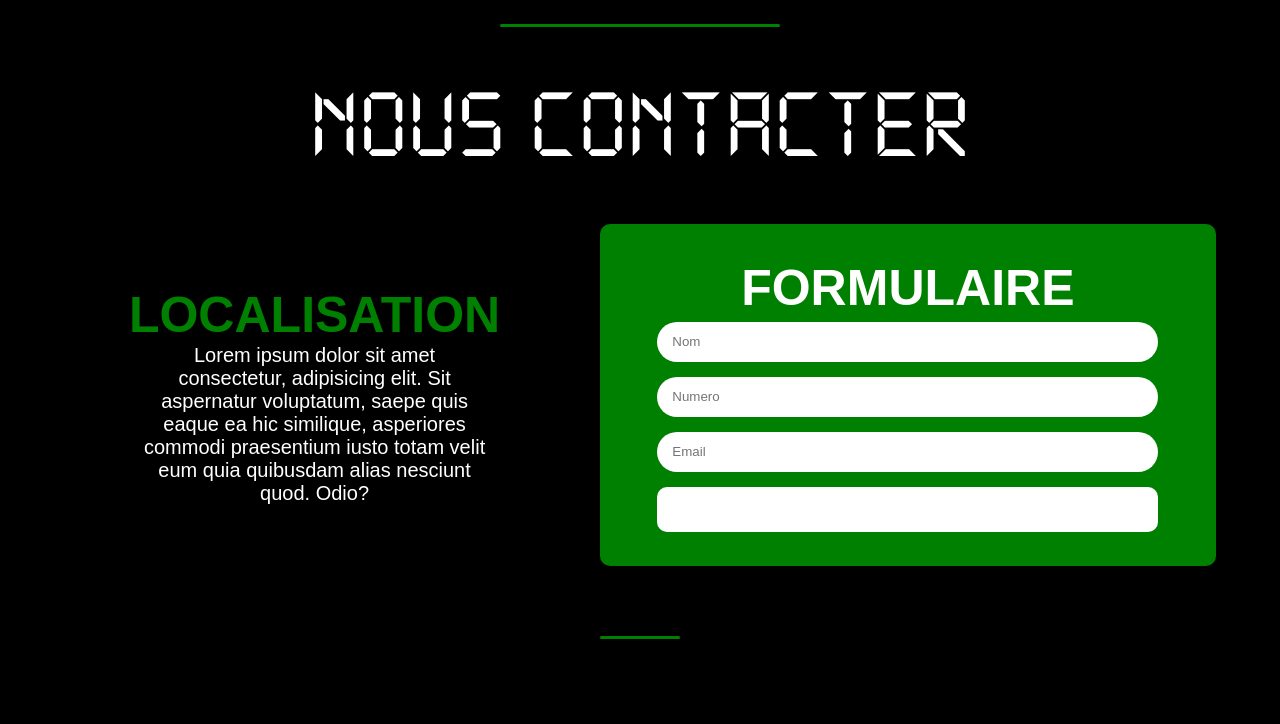
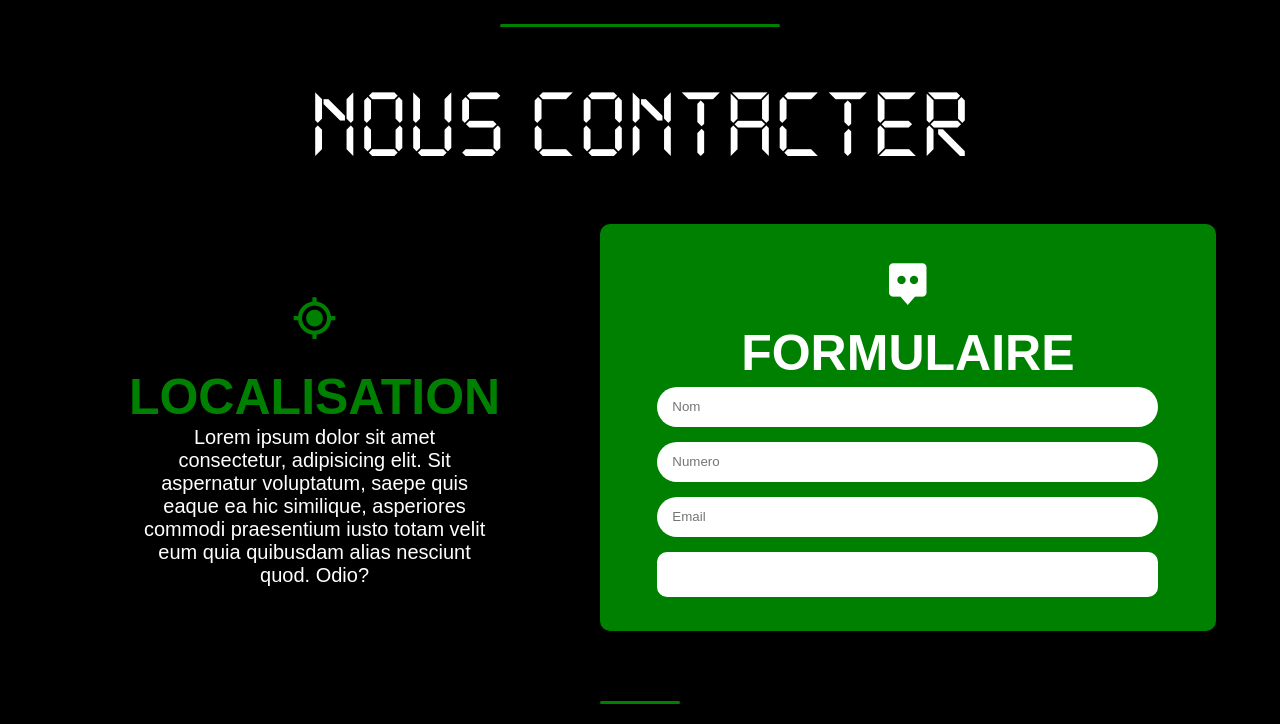
Before and after one commit to lionelmercy/MINUIT13SITE, a plain HTML site: page contact.html in a window 1280 px wide. Shown: the part 76-800 px from the top of the page. Drawn offline with nearby package versions, Linux system fonts and the light colour scheme; files whose address does not match are found by name.

Commit message:
ajout icones localisation et formulaire

```diff
--- a/contact.html
+++ b/contact.html
@@ -33,6 +33,7 @@
       </div>
       <div class="contact-div">
         <div class="localisation-div">
+          <i class="bx bx-current-location"></i>
           <span>LOCALISATION</span>
           <p>
             Lorem ipsum dolor sit amet consectetur, adipisicing elit. Sit
@@ -45,12 +46,13 @@
         <div class="formulaire-div">
           <form action="">
             <div>
+              <i class="bx bxs-message-alt-dots"></i>
               <span>FORMULAIRE</span>
             </div>
             <div>
               <input type="text" name="" placeholder="Nom" id="" />
               <input type="Number" placeholder="Numero" />
-              <input type="text" placeholder="Email" />
+              <input type="email" placeholder="Email" />
               <textarea name="" placeholder="Laissez nous un message" id="">
               </textarea>
             </div>
--- a/styles/body-contact.css
+++ b/styles/body-contact.css
@@ -131,7 +131,15 @@ body {
      .formulaire-div textarea:focus{
         outline:none;
     }
+    .contact-div i{
 
+        font-size:50px;
+    }
+
+    .contact-div .localisation-div i{
+        color:green;
+        padding:5% 0px;
+    }
 
 /*------------BAR-BOTTOM--------------------*/
 .bar-bottom {
--- a/styles/body.css
+++ b/styles/body.css
@@ -323,3 +323,5 @@ body {
     animation-delay: 2s;
     animation-fill-mode: both;
 }
+
+/*-----RESPONSIVITE--------------*/
```
